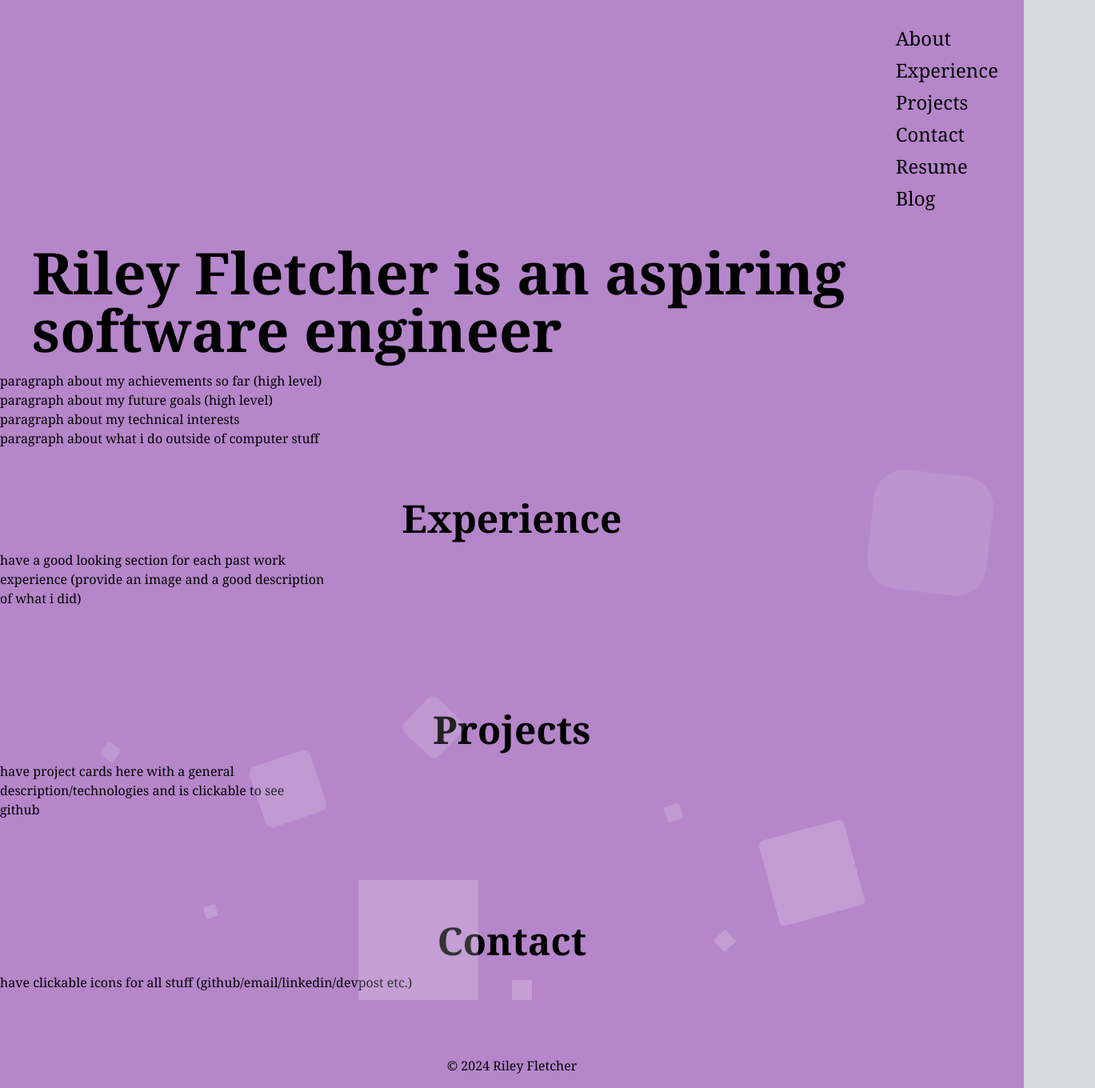
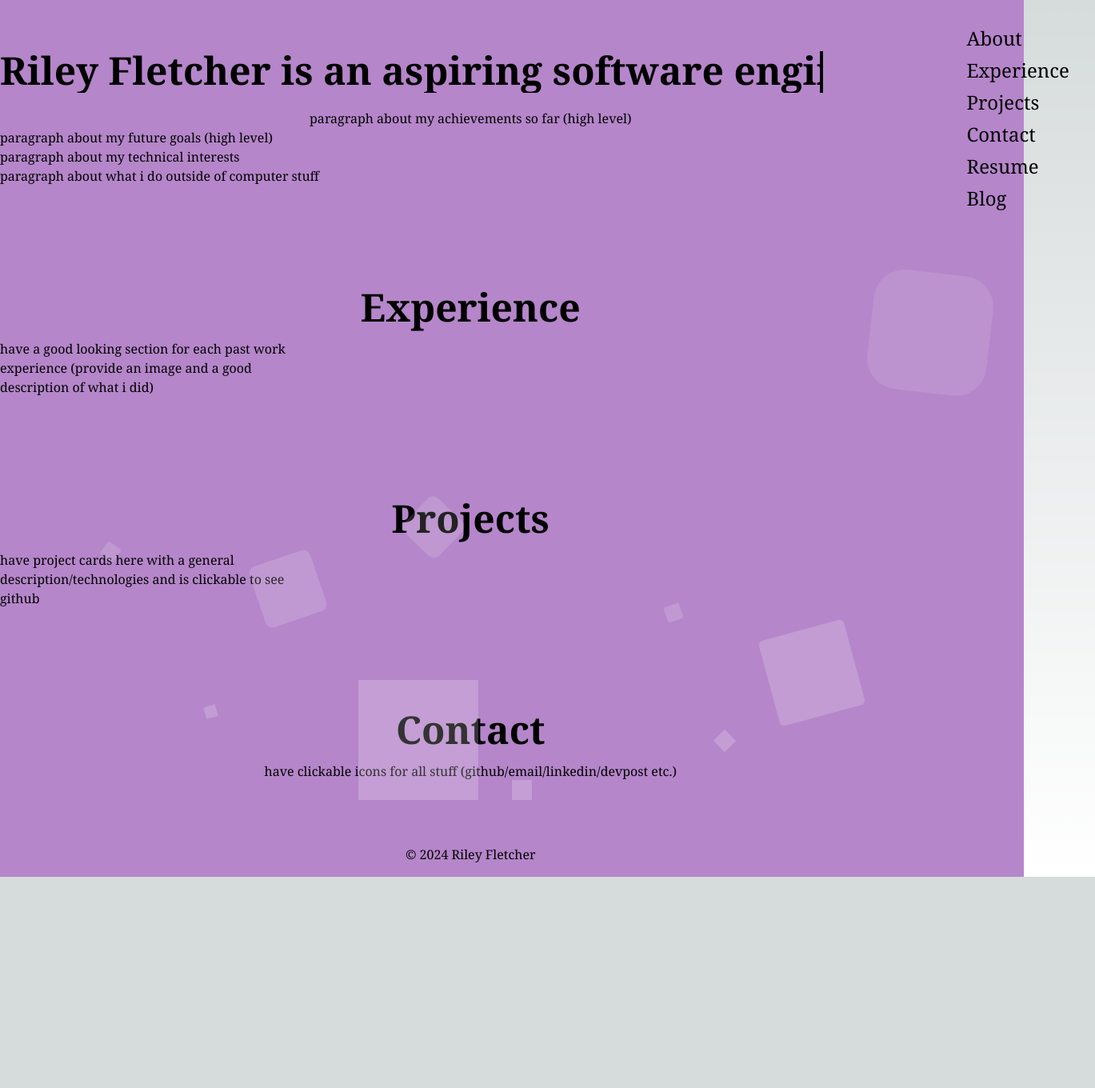
Before and after one commit to rileyfletch/personal-website, a Next.js app in the folder website/: page / in a window 1280 px wide. Shown: the whole page at 80% size, 1369 px wide, since content can reach past the window. After the commit the page ends 1096 px from the top, so only its background shows below. Built offline with nearby package versions, Linux system fonts and the light colour scheme.

Commit message:
components & scroll

```diff
--- a/website/app/globals.css
+++ b/website/app/globals.css
@@ -99,7 +99,7 @@ body {
 	height: 20px;
 	background: rgba(255, 255, 255, 0.2);
 	animation: animate 25s linear infinite;
-	bottom: -450px;
+	bottom: -200px;
 }
 
 .circles li:nth-child(1) {
@@ -210,5 +210,4 @@ body {
 .link-underline:hover {
   background-size: 100% 3px;
   background-position: 0 100%;
-  line-height: 1.2;
 }
--- a/website/app/page.tsx
+++ b/website/app/page.tsx
@@ -1,83 +1,26 @@
-import Link from "next/link";
+import AboutSection from "@/components/about";
+import BackgroundAnimation from "@/components/animation";
+import ContactSection from "@/components/contact";
+import ExperienceSection from "@/components/experience";
+import Footer from "@/components/footer";
+import NavigationSidebar from "@/components/navbar";
+import ProjectSection from "@/components/projects";
 
 export default function Page() {
   return (
-    <main className="font-serif area">
+    <main className="font-serif area flex flex-row">
 
-      <div>
-        <ul className="circles">
-            <li></li>
-            <li></li>
-            <li></li>
-            <li></li>
-            <li></li>
-            <li></li>
-            <li></li>
-            <li></li>
-            <li></li>
-            <li></li>
-          </ul>
+      <BackgroundAnimation></BackgroundAnimation>
+
+      <div className="flex flex-col items-center">
+        <AboutSection></AboutSection>
+        <ExperienceSection></ExperienceSection>
+        <ProjectSection></ProjectSection>
+        <ContactSection></ContactSection>
+        <Footer></Footer>
       </div>
 
-      <div className="sticky top-0 p-8 flex items-center">
-          <ul className="list-none ml-auto">
-            <li className="mb-2"><a href="#" className="hover:text-engineering text-2xl link-underline link-underline-black">About</a></li>
-            <li className="mb-2"><a href="#" className="hover:text-engineering text-2xl link-underline link-underline-black">Experience</a></li>
-            <li className="mb-2"><a href="#" className="hover:text-engineering text-2xl link-underline link-underline-black">Projects</a></li>
-            <li className="mb-2"><a href="#" className="hover:text-engineering text-2xl link-underline link-underline-black">Contact</a></li>
-            <li className="mb-2"><a href="#" className="hover:text-engineering text-2xl link-underline link-underline-black">Resume</a></li>
-            <li className="mb-2"><Link href="/blog" className="hover:text-engineering text-2xl link-underline link-underline-black">Blog</Link></li>
-          </ul>
-      </div>
-
-      <div className="flex flex-col">
-        <section id="about" className="">
-          <h1 className="text-7xl font-bold mb-4 ml-10">Riley Fletcher is an aspiring software engineer</h1>
-          <p className="">
-            paragraph about my achievements so far (high level)
-          </p>
-          <p className="">
-            paragraph about my future goals (high level)
-          </p>
-          <p className="">
-            paragraph about my technical interests
-          </p>
-          <p className="">
-            paragraph about what i do outside of computer stuff
-          </p>
-        </section>
-
-        <section id="experience" className="py-16">
-          <h2 className="text-5xl font-bold mb-4 text-center">Experience</h2>
-          <div className="grid grid-cols-1 md:grid-cols-2 lg:grid-cols-3 gap-8">
-            <p>
-              have a good looking section for each past work experience (provide an image and a good description of what i did)
-            </p>
-          </div>
-        </section>
-
-        <section id="projects" className="py-16">
-          <h2 className="text-5xl font-bold mb-4 text-center">Projects</h2>
-          <div className="grid grid-cols-1 md:grid-cols-2 lg:grid-cols-3 gap-8">
-            <p>
-              have project cards here with a general description/technologies and is clickable to see github
-            </p>
-          </div>
-        </section>
-
-        <section id="contact" className="py-16">
-          <h2 className="text-5xl font-bold mb-4 text-center">Contact</h2>
-          <div>
-            <p>have clickable icons for all stuff (github/email/linkedin/devpost etc.)</p>
-          </div>
-        </section>
-
-        <footer className="text-white py-4">
-          <div className="container mx-auto text-center">
-            &copy; {new Date().getFullYear()} Riley Fletcher
-          </div>
-        </footer>
-      </div>
+      <NavigationSidebar></NavigationSidebar>
 
     </main>
   );
--- a/website/components/about.tsx
+++ b/website/components/about.tsx
@@ -0,0 +1,20 @@
+export default function AboutSection() {
+    return (
+        <section id="about" className="py-16">
+          <h1 className="animate-typing overflow-hidden whitespace-nowrap border-r-4 border-r-white pr-10 pb-1 text-5xl text-white font-bold">
+            Riley Fletcher is an aspiring software engineer</h1>
+          <p className="pt-5 text-center">
+            paragraph about my achievements so far (high level)
+          </p>
+          <p className="">
+            paragraph about my future goals (high level)
+          </p>
+          <p className="">
+            paragraph about my technical interests
+          </p>
+          <p className="">
+            paragraph about what i do outside of computer stuff
+          </p>
+        </section>
+    )
+}
--- a/website/components/animation.tsx
+++ b/website/components/animation.tsx
@@ -1,5 +1,18 @@
-export default function animation() {
+export default function BackgroundAnimation() {
     return (
-        <div></div>
+        <div>
+            <ul className="circles">
+                <li></li>
+                <li></li>
+                <li></li>
+                <li></li>
+                <li></li>
+                <li></li>
+                <li></li>
+                <li></li>
+                <li></li>
+                <li></li>
+            </ul>
+      </div>
     )
 };
--- a/website/components/contact.tsx
+++ b/website/components/contact.tsx
@@ -0,0 +1,10 @@
+export default function ContactSection() {
+    return (
+        <section id="contact" className="py-16">
+          <h2 className="text-5xl font-bold mb-4 text-center">Contact</h2>
+          <div>
+            <p>have clickable icons for all stuff (github/email/linkedin/devpost etc.)</p>
+          </div>
+        </section>
+    )
+}
--- a/website/components/experience.tsx
+++ b/website/components/experience.tsx
@@ -0,0 +1,12 @@
+export default function ExperienceSection() {
+    return (
+        <section id="experience" className="py-16">
+          <h2 className="text-5xl font-bold mb-4 text-center hover:text-engineering">Experience</h2>
+          <div className="grid grid-cols-1 md:grid-cols-2 lg:grid-cols-3 gap-8">
+            <p>
+              have a good looking section for each past work experience (provide an image and a good description of what i did)
+            </p>
+          </div>
+        </section>
+    )
+}
--- /dev/null
+++ b/website/components/footer.tsx
@@ -0,0 +1,9 @@
+export default function Footer() {
+    return (
+        <footer className="text-white py-4">
+          <div className="container mx-auto text-center">
+            &copy; {new Date().getFullYear()} Riley Fletcher
+          </div>
+        </footer>
+    )
+}
--- a/website/components/navbar.tsx
+++ b/website/components/navbar.tsx
@@ -0,0 +1,16 @@
+import Link from "next/link";
+
+export default function NavigationSidebar() {
+    return (
+        <div className="sticky top-0 p-8 flex justify-end">
+          <ul className="list-none ml-auto">
+            <li className="mb-2"><a href="#about" className="hover:text-engineering text-2xl link-underline link-underline-black">About</a></li>
+            <li className="mb-2"><a href="#experience" className="hover:text-engineering text-2xl link-underline link-underline-black">Experience</a></li>
+            <li className="mb-2"><a href="#projects" className="hover:text-engineering text-2xl link-underline link-underline-black">Projects</a></li>
+            <li className="mb-2"><a href="#contact" className="hover:text-engineering text-2xl link-underline link-underline-black">Contact</a></li>
+            <li className="mb-2"><a href="#" className="hover:text-engineering text-2xl link-underline link-underline-black">Resume</a></li>
+            <li className="mb-2"><Link href="/blog" className="hover:text-engineering text-2xl link-underline link-underline-black">Blog</Link></li>
+          </ul>
+      </div>
+    )
+}
--- a/website/components/projects.tsx
+++ b/website/components/projects.tsx
@@ -0,0 +1,12 @@
+export default function ProjectSection() {
+    return (
+        <section id="projects" className="py-16">
+          <h2 className="text-5xl font-bold mb-4 text-center">Projects</h2>
+          <div className="grid grid-cols-1 md:grid-cols-2 lg:grid-cols-3 gap-8 items-center">
+            <p>
+              have project cards here with a general description/technologies and is clickable to see github
+            </p>
+          </div>
+        </section>
+    )
+}
--- a/website/tailwind.config.ts
+++ b/website/tailwind.config.ts
@@ -13,6 +13,9 @@ const config: Config = {
         "gradient-conic":
           "conic-gradient(from 180deg at 50% 50%, var(--tw-gradient-stops))",
       },
+      scrollBehavior: {
+        smooth: 'smooth',
+      },
     },
     colors: {
       transparent: 'transparent',
@@ -22,6 +25,28 @@ const config: Config = {
       'verdigris': '#70a9a1',
       'cambridge': '#9ec1a3',
     },
+    keyframes: {
+      typing: {
+        "0%": {
+          width: "0%",
+          visibility: "hidden"
+        },
+        "100%": {
+          width: "100%"
+        }
+      },
+      blink: {
+        "50%": {
+          borderColor: "transparent"
+        },
+        "100%": {
+          borderColor: "white"
+        }
+      }
+    },
+    animation: {
+      typing: "typing 5s steps(40) infinite alternate, blink .7s infinite"
+    }
   },
   plugins: [],
 };
```
Also changed, not shown: website/components/smoothscroll.tsx (added).
